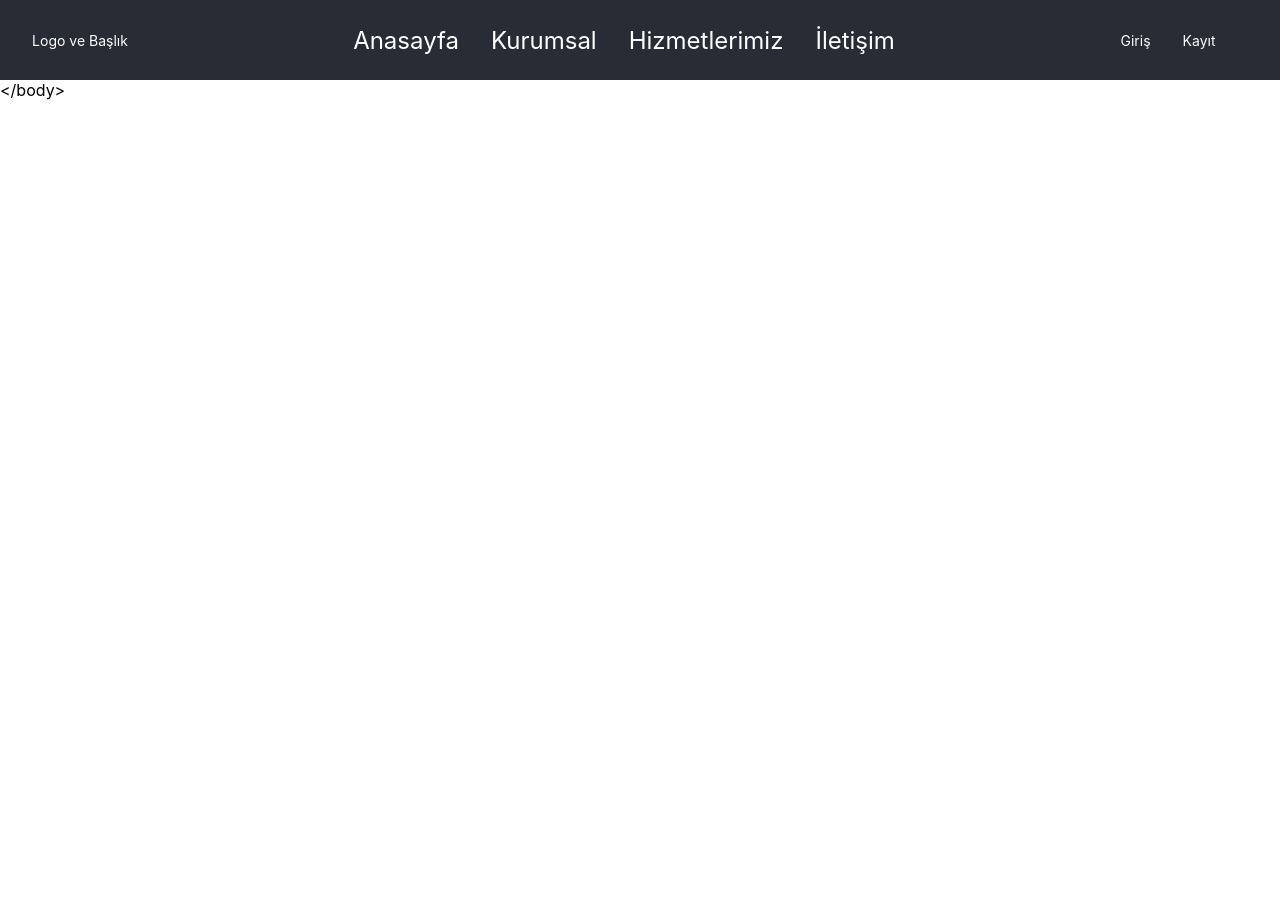
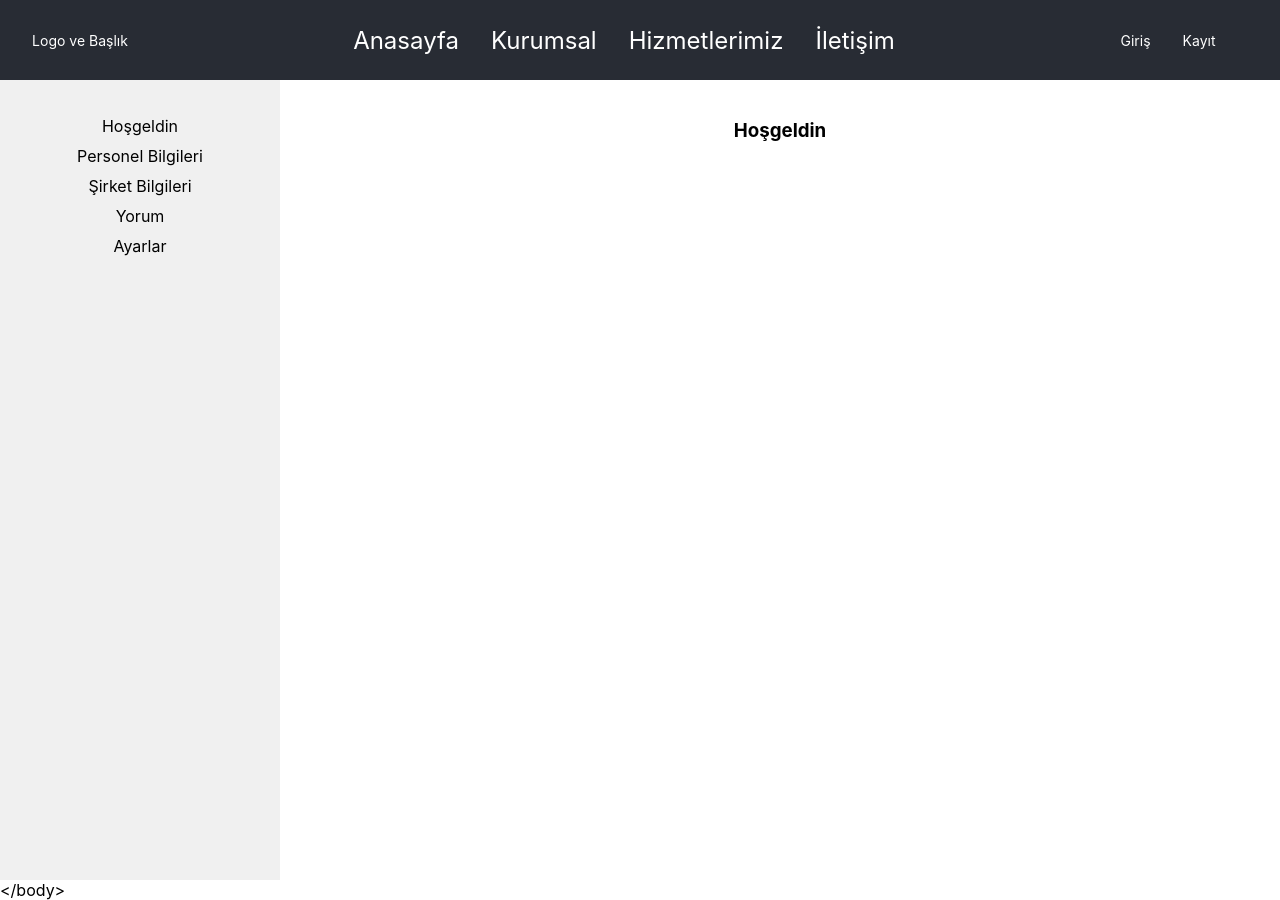
Before and after one commit to Gizemli-Ankaralilar/fe-hr-project, a React (Create React App) app: page /user-panel/1 in a window 1280 px wide. Before the commit the page ends 800 px from the top, so only its background shows below. Built offline with nearby package versions, Linux system fonts and the light colour scheme.

Commit message:
mail geliyor. user id ile giriş yapılıyor.

```diff
--- a/src/App.js
+++ b/src/App.js
@@ -1,5 +1,3 @@
-// src/App.js
-
 import React from 'react';
 import { BrowserRouter as Router, Route, Routes } from 'react-router-dom';
 import './App.scss';
@@ -26,7 +24,7 @@ function App() {
             <Route path="/guest-panel" element={<GuestPanel />} />
             <Route path="/company-panel" element={<CompanyPanel />} />
             <Route path="/admin-panel" element={<AdminPanel />} />
-            <Route path="/user-panel" element={<UserPanel />} />
+            <Route path="/user-panel/:userId" element={<UserPanel />} />
           </Routes>
         </div>
       </Router>
--- a/src/components/GuestRegister.js
+++ b/src/components/GuestRegister.js
@@ -34,7 +34,7 @@ function GuestRegister() {
       };
 
       try {
-        const response = await fetch('http://localhost:9090/api/v1/auth/register', {
+        const response = await fetch('http://localhost:9090/api/v1/auth/visitor-register', {
           method: 'POST',
           headers: {
             'Content-Type': 'application/json',
--- a/src/pages/Login.js
+++ b/src/pages/Login.js
@@ -62,6 +62,9 @@ function Login() {
             case 'COMPANY':
               navigate('/company-panel');
               break;
+            case 'USER':
+              navigate(`/user-panel/${userId}`);
+              break;
             case 'GUEST':
               navigate(`/guest-panel/${userId}`);
               break;
--- a/src/pages/UserPanel.js
+++ b/src/pages/UserPanel.js
@@ -3,22 +3,15 @@ import './styles/Panel.scss';
 import UserInformation from '../components/UserInformation';
 import Settings from '../components/Settings';
 import CompanyInformation from '../components/CompanyInformation';
-import Yorum from '../components/Yorum'; // Yorum bileşenini içe aktarın
+import Yorum from '../components/Yorum';
+import { useParams } from 'react-router-dom'; // useParams hook'unu içe aktarın
 
 function UserPanel() {
+    const { userId } = useParams(); // useParams hook'u ile userId'i alın
+
     const [userInfo, setUserInfo] = useState({});
     const [companyInfo, setCompanyInfo] = useState({});
-    const [userId, setUserId] = useState(null);
     const [activeMenu, setActiveMenu] = useState('welcome');
-
-    useEffect(() => {
-        const pathParts = window.location.pathname.split('/');
-        const urlUserId = pathParts[pathParts.length - 1];
-
-        if (urlUserId && urlUserId !== 'undefined') {
-            setUserId(urlUserId);
-        }
-    }, []);
 
     useEffect(() => {
         if (userId && activeMenu === 'user-info') {
@@ -55,7 +48,7 @@ function UserPanel() {
                     </li>
                     <li onClick={() => setActiveMenu('user-info')}>Personel Bilgileri</li>
                     <li onClick={() => setActiveMenu('company-info')}>Şirket Bilgileri</li>
-                    <li onClick={() => setActiveMenu('yorum')}>Yorum</li> {/* Yorum seçeneğini ekleyin */}
+                    <li onClick={() => setActiveMenu('yorum')}>Yorum</li>
                     <li onClick={() => setActiveMenu('settings')}>Ayarlar</li>
                 </ul>
             </div>
@@ -69,7 +62,7 @@ function UserPanel() {
                 {activeMenu === 'user-info' && userId && <UserInformation userId={userId} />}
                 {activeMenu === 'settings' && userId && <Settings userId={userId} />}
                 {activeMenu === 'company-info' && userId && <CompanyInformation companyId={userId} />}
-                {activeMenu === 'yorum' && userId && <Yorum userId={userId} />} {/* Yorum bileşenini ekleyin */}
+                {activeMenu === 'yorum' && userId && <Yorum userId={userId} />}
             </div>
         </div>
     );
```
